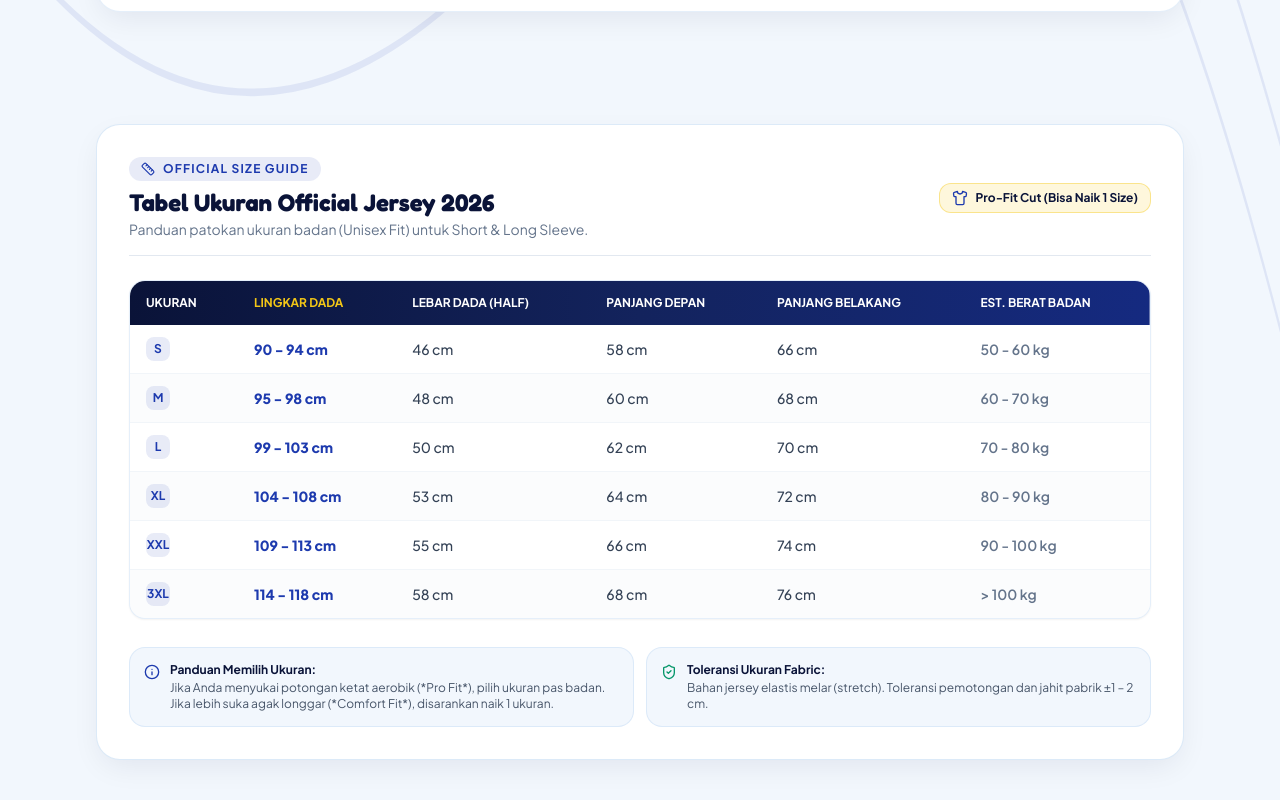
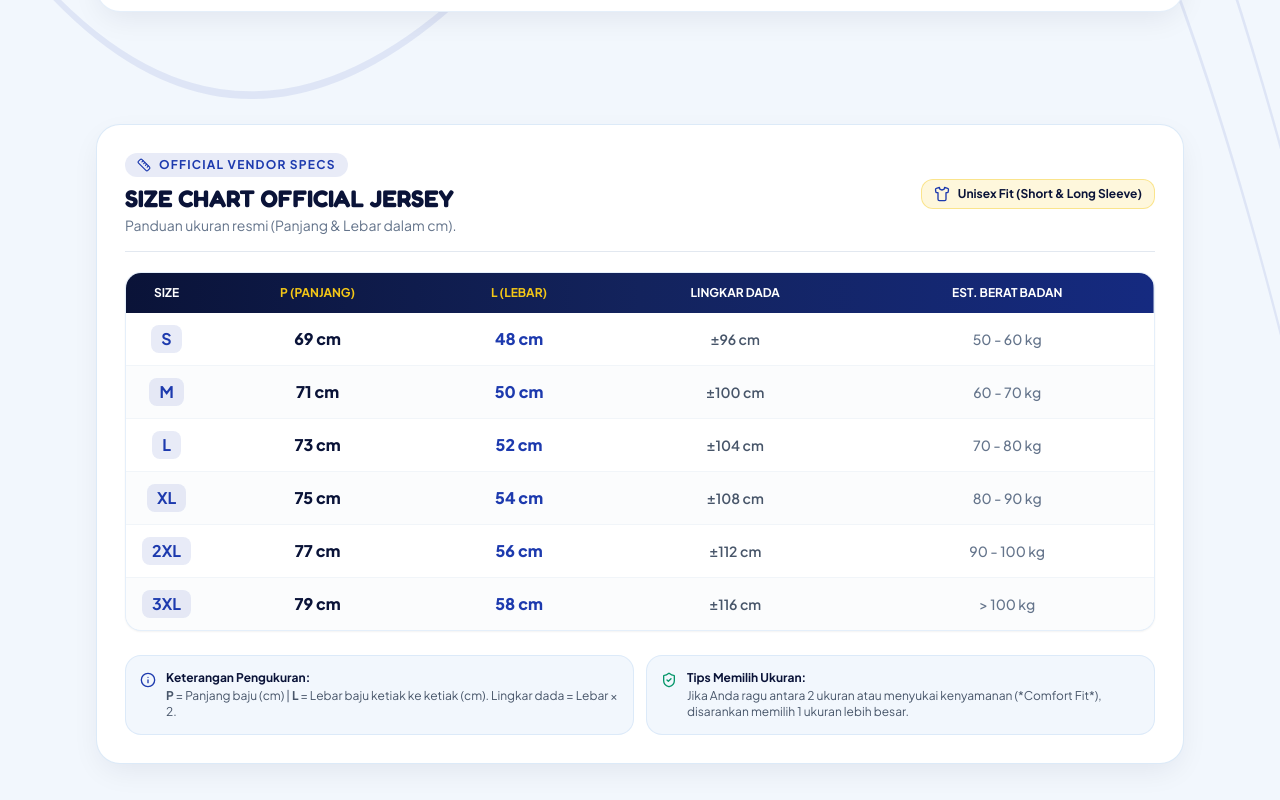
Before and after one commit to ilhamanggriawan21-beep/tour-de-gunung-batu, a Next.js app: page / in a window 1280 px wide. Shown: the part 3220-4020 px from the top of the page. Built offline with nearby package versions, Linux system fonts and the light colour scheme; no server answers; the database is empty.

Commit message:
feat: update SizeChart to exact official vendor measurements (Panjang & Lebar in cm)

```diff
--- a/app/daftar/page.tsx
+++ b/app/daftar/page.tsx
@@ -428,12 +428,12 @@ function DaftarFormContent() {
                       onChange={(e) => setFormData({ ...formData, ukuran: e.target.value as any })}
                       className="w-full px-4 py-3 rounded-xl border border-slate-300 focus:ring-2 focus:ring-brand-royal focus:outline-none font-bold"
                     >
-                      <option value="S">S (Lingkar Dada ±92cm)</option>
-                      <option value="M">M (Lingkar Dada ±96cm)</option>
-                      <option value="L">L (Lingkar Dada ±100cm)</option>
-                      <option value="XL">XL (Lingkar Dada ±104cm)</option>
-                      <option value="XXL">XXL (Lingkar Dada ±108cm)</option>
-                      <option value="3XL">3XL (Lingkar Dada ±116cm)</option>
+                      <option value="S">S (Lebar 48cm / Panjang 69cm)</option>
+                      <option value="M">M (Lebar 50cm / Panjang 71cm)</option>
+                      <option value="L">L (Lebar 52cm / Panjang 73cm)</option>
+                      <option value="XL">XL (Lebar 54cm / Panjang 75cm)</option>
+                      <option value="XXL">XXL / 2XL (Lebar 56cm / Panjang 77cm)</option>
+                      <option value="3XL">3XL (Lebar 58cm / Panjang 79cm)</option>
                     </select>
                   </div>
                   <div>
--- a/app/susulan-po/page.tsx
+++ b/app/susulan-po/page.tsx
@@ -299,12 +299,12 @@ export default function SusulanPOPage() {
                         onChange={(e) => setJerseySpec({ ...jerseySpec, ukuran: e.target.value as any })}
                         className="w-full px-4 py-3 rounded-xl border border-slate-300 font-bold text-sm focus:ring-2 focus:ring-brand-royal"
                       >
-                        <option value="S">S (Lingkar Dada ±92cm)</option>
-                        <option value="M">M (Lingkar Dada ±96cm)</option>
-                        <option value="L">L (Lingkar Dada ±100cm)</option>
-                        <option value="XL">XL (Lingkar Dada ±104cm)</option>
-                        <option value="XXL">XXL (Lingkar Dada ±108cm)</option>
-                        <option value="3XL">3XL (Lingkar Dada ±116cm)</option>
+                        <option value="S">S (Lebar 48cm / Panjang 69cm)</option>
+                        <option value="M">M (Lebar 50cm / Panjang 71cm)</option>
+                        <option value="L">L (Lebar 52cm / Panjang 73cm)</option>
+                        <option value="XL">XL (Lebar 54cm / Panjang 75cm)</option>
+                        <option value="XXL">XXL / 2XL (Lebar 56cm / Panjang 77cm)</option>
+                        <option value="3XL">3XL (Lebar 58cm / Panjang 79cm)</option>
                       </select>
                     </div>
                     <div>
--- a/components/SizeChart.tsx
+++ b/components/SizeChart.tsx
@@ -1,97 +1,105 @@
 'use client';
 
 import React from 'react';
-import { Ruler, ShieldCheck, Info, Check, Shirt } from 'lucide-react';
+import { Ruler, ShieldCheck, Info, Shirt } from 'lucide-react';
 
 interface SizeChartProps {
   compact?: boolean;
 }
 
 export default function SizeChart({ compact = false }: SizeChartProps) {
+  // Exact size chart data from official vendor image:
+  // S: P 69, L 48 | M: P 71, L 50 | L: P 73, L 52 | XL: P 75, L 54 | 2XL: P 77, L 56 | 3XL: P 79, L 58
   const SIZES = [
-    { size: 'S', lingkarDada: '90 - 94 cm', lebarDada: '46 cm', panjangDepan: '58 cm', panjangBelakang: '66 cm', bbRec: '50 - 60 kg' },
-    { size: 'M', lingkarDada: '95 - 98 cm', lebarDada: '48 cm', panjangDepan: '60 cm', panjangBelakang: '68 cm', bbRec: '60 - 70 kg' },
-    { size: 'L', lingkarDada: '99 - 103 cm', lebarDada: '50 cm', panjangDepan: '62 cm', panjangBelakang: '70 cm', bbRec: '70 - 80 kg' },
-    { size: 'XL', lingkarDada: '104 - 108 cm', lebarDada: '53 cm', panjangDepan: '64 cm', panjangBelakang: '72 cm', bbRec: '80 - 90 kg' },
-    { size: 'XXL', lingkarDada: '109 - 113 cm', lebarDada: '55 cm', panjangDepan: '66 cm', panjangBelakang: '74 cm', bbRec: '90 - 100 kg' },
-    { size: '3XL', lingkarDada: '114 - 118 cm', lebarDada: '58 cm', panjangDepan: '68 cm', panjangBelakang: '76 cm', bbRec: '> 100 kg' },
+    { size: 'S', panjang: '69 cm', lebar: '48 cm', lingkarDada: '96 cm', bbRec: '50 - 60 kg' },
+    { size: 'M', panjang: '71 cm', lebar: '50 cm', lingkarDada: '100 cm', bbRec: '60 - 70 kg' },
+    { size: 'L', panjang: '73 cm', lebar: '52 cm', lingkarDada: '104 cm', bbRec: '70 - 80 kg' },
+    { size: 'XL', panjang: '75 cm', lebar: '54 cm', lingkarDada: '108 cm', bbRec: '80 - 90 kg' },
+    { size: '2XL', panjang: '77 cm', lebar: '56 cm', lingkarDada: '112 cm', bbRec: '90 - 100 kg' },
+    { size: '3XL', panjang: '79 cm', lebar: '58 cm', lingkarDada: '116 cm', bbRec: '> 100 kg' },
   ];
 
   return (
-    <div className="bg-white rounded-3xl p-5 sm:p-8 border border-brand-sky/40 shadow-card space-y-6">
+    <div className="bg-white rounded-3xl p-5 sm:p-7 border border-brand-sky/40 shadow-card space-y-5">
       {/* Header Bar */}
       <div className="flex flex-col sm:flex-row sm:items-center justify-between gap-2 border-b border-slate-200 pb-4">
         <div>
           <div className="inline-flex items-center space-x-2 text-brand-royal font-bold text-[10px] sm:text-xs uppercase tracking-widest bg-brand-royal/10 px-3 py-1 rounded-full mb-1.5">
             <Ruler className="w-3.5 h-3.5 text-brand-royal" />
-            <span>Official Size Guide</span>
+            <span>Official Vendor Specs</span>
           </div>
           <h3 className="text-xl sm:text-2xl font-extrabold text-brand-navy font-display">
-            Tabel Ukuran Official Jersey 2026
+            SIZE CHART OFFICIAL JERSEY
           </h3>
           <p className="text-xs sm:text-sm text-slate-500">
-            Panduan patokan ukuran badan (Unisex Fit) untuk Short &amp; Long Sleeve.
+            Panduan ukuran resmi (Panjang &amp; Lebar dalam cm).
           </p>
         </div>
 
         <div className="flex items-center space-x-2 bg-brand-yellow/15 border border-brand-yellow/40 text-brand-navy px-3 py-1.5 rounded-xl text-xs font-bold w-fit">
           <Shirt className="w-4 h-4 text-brand-royal" />
-          <span>Pro-Fit Cut (Bisa Naik 1 Size)</span>
+          <span>Unisex Fit (Short &amp; Long Sleeve)</span>
         </div>
       </div>
 
-      {/* Table Container with Horizontal Scroll for Mobile */}
+      {/* Table Container */}
       <div className="overflow-x-auto rounded-2xl border border-brand-sky/30 shadow-sm bg-white">
-        <table className="w-full text-left text-xs sm:text-sm border-collapse min-w-[560px]">
+        <table className="w-full text-left text-xs sm:text-sm border-collapse">
           <thead>
             <tr className="bg-gradient-to-r from-brand-navy via-brand-navyLight to-brand-royalDark text-white font-bold text-xs uppercase">
-              <th className="py-3.5 px-4 rounded-tl-xl">Ukuran</th>
-              <th className="py-3.5 px-4 text-brand-yellow">Lingkar Dada</th>
-              <th className="py-3.5 px-4">Lebar Dada (Half)</th>
-              <th className="py-3.5 px-4">Panjang Depan</th>
-              <th className="py-3.5 px-4">Panjang Belakang</th>
-              <th className="py-3.5 px-4 rounded-tr-xl">Est. Berat Badan</th>
+              <th className="py-3 px-4 rounded-tl-xl text-center w-20">SIZE</th>
+              <th className="py-3 px-4 text-brand-yellow text-center">P (Panjang)</th>
+              <th className="py-3 px-4 text-brand-yellow text-center">L (Lebar)</th>
+              <th className="py-3 px-4 text-center">Lingkar Dada</th>
+              <th className="py-3 px-4 rounded-tr-xl text-center">Est. Berat Badan</th>
             </tr>
           </thead>
           <tbody className="divide-y divide-slate-100 font-medium text-slate-700">
             {SIZES.map((row, idx) => (
               <tr
                 key={row.size}
-                className={`hover:bg-brand-iceBg/80 transition-colors ${
-                  idx % 2 === 1 ? 'bg-slate-50/50' : 'bg-white'
+                className={`hover:bg-brand-iceBg transition-colors text-center ${
+                  idx % 2 === 1 ? 'bg-slate-50/60' : 'bg-white'
                 }`}
               >
-                <td className="py-3 px-4 font-black text-brand-navy text-sm sm:text-base flex items-center gap-1.5">
-                  <span className="w-6 h-6 rounded-lg bg-brand-royal/10 text-brand-royal flex items-center justify-center text-xs font-bold">
+                <td className="py-3 px-4 font-black text-brand-navy text-sm sm:text-base">
+                  <span className="inline-block px-2.5 py-0.5 rounded-lg bg-brand-royal/10 text-brand-royal font-bold">
                     {row.size}
                   </span>
                 </td>
-                <td className="py-3 px-4 font-extrabold text-brand-royal">{row.lingkarDada}</td>
-                <td className="py-3 px-4">{row.lebarDada}</td>
-                <td className="py-3 px-4">{row.panjangDepan}</td>
-                <td className="py-3 px-4">{row.panjangBelakang}</td>
-                <td className="py-3 px-4 text-slate-500 font-semibold">{row.bbRec}</td>
+                <td className="py-3 px-4 font-extrabold text-brand-navy text-sm sm:text-base">
+                  {row.panjang}
+                </td>
+                <td className="py-3 px-4 font-extrabold text-brand-royal text-sm sm:text-base">
+                  {row.lebar}
+                </td>
+                <td className="py-3 px-4 text-slate-600 font-semibold">
+                  ±{row.lingkarDada}
+                </td>
+                <td className="py-3 px-4 text-slate-500 font-medium">
+                  {row.bbRec}
+                </td>
               </tr>
             ))}
           </tbody>
         </table>
       </div>
 
-      {/* Guide & Measurement Tips */}
+      {/* Guide Notes (From Image Caption) */}
       <div className="grid grid-cols-1 sm:grid-cols-2 gap-3 text-xs text-slate-600 pt-1">
         <div className="p-3.5 bg-brand-iceBg rounded-2xl border border-brand-sky/30 flex items-start space-x-2.5">
           <Info className="w-4 h-4 text-brand-royal flex-shrink-0 mt-0.5" />
           <div>
-            <strong className="text-brand-navy block font-bold mb-0.5">Panduan Memilih Ukuran:</strong>
-            <span>Jika Anda menyukai potongan ketat aerobik (*Pro Fit*), pilih ukuran pas badan. Jika lebih suka agak longgar (*Comfort Fit*), disarankan naik 1 ukuran.</span>
+            <strong className="text-brand-navy block font-bold mb-0.5">Keterangan Pengukuran:</strong>
+            <span><strong>P</strong> = Panjang baju (cm) | <strong>L</strong> = Lebar baju ketiak ke ketiak (cm). Lingkar dada = Lebar &times; 2.</span>
           </div>
         </div>
 
         <div className="p-3.5 bg-brand-iceBg rounded-2xl border border-brand-sky/30 flex items-start space-x-2.5">
           <ShieldCheck className="w-4 h-4 text-emerald-600 flex-shrink-0 mt-0.5" />
           <div>
-            <strong className="text-brand-navy block font-bold mb-0.5">Toleransi Ukuran Fabric:</strong>
-            <span>Bahan jersey elastis melar (stretch). Toleransi pemotongan dan jahit pabrik ±1 – 2 cm.</span>
+            <strong className="text-brand-navy block font-bold mb-0.5">Tips Memilih Ukuran:</strong>
+            <span>Jika Anda ragu antara 2 ukuran atau menyukai kenyamanan (*Comfort Fit*), disarankan memilih 1 ukuran lebih besar.</span>
           </div>
         </div>
       </div>
```
